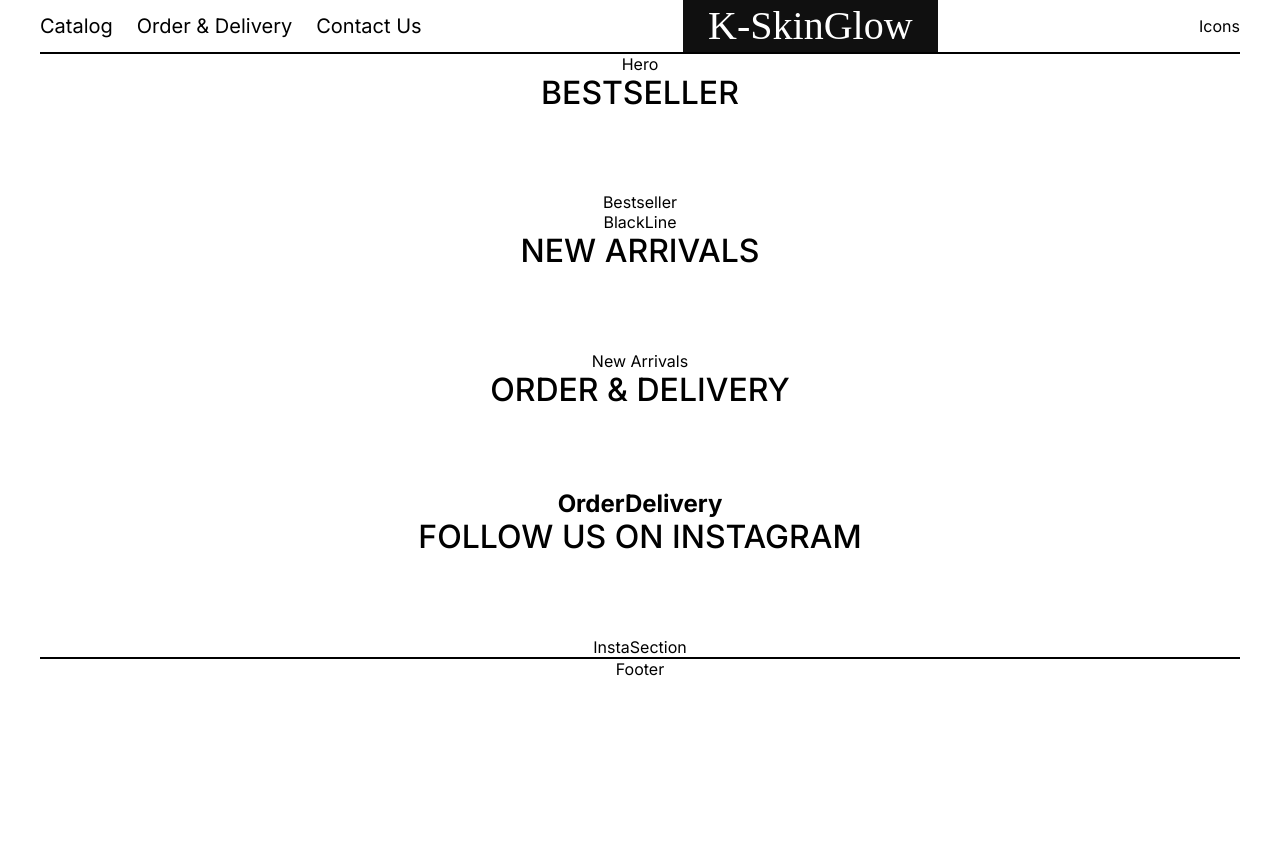
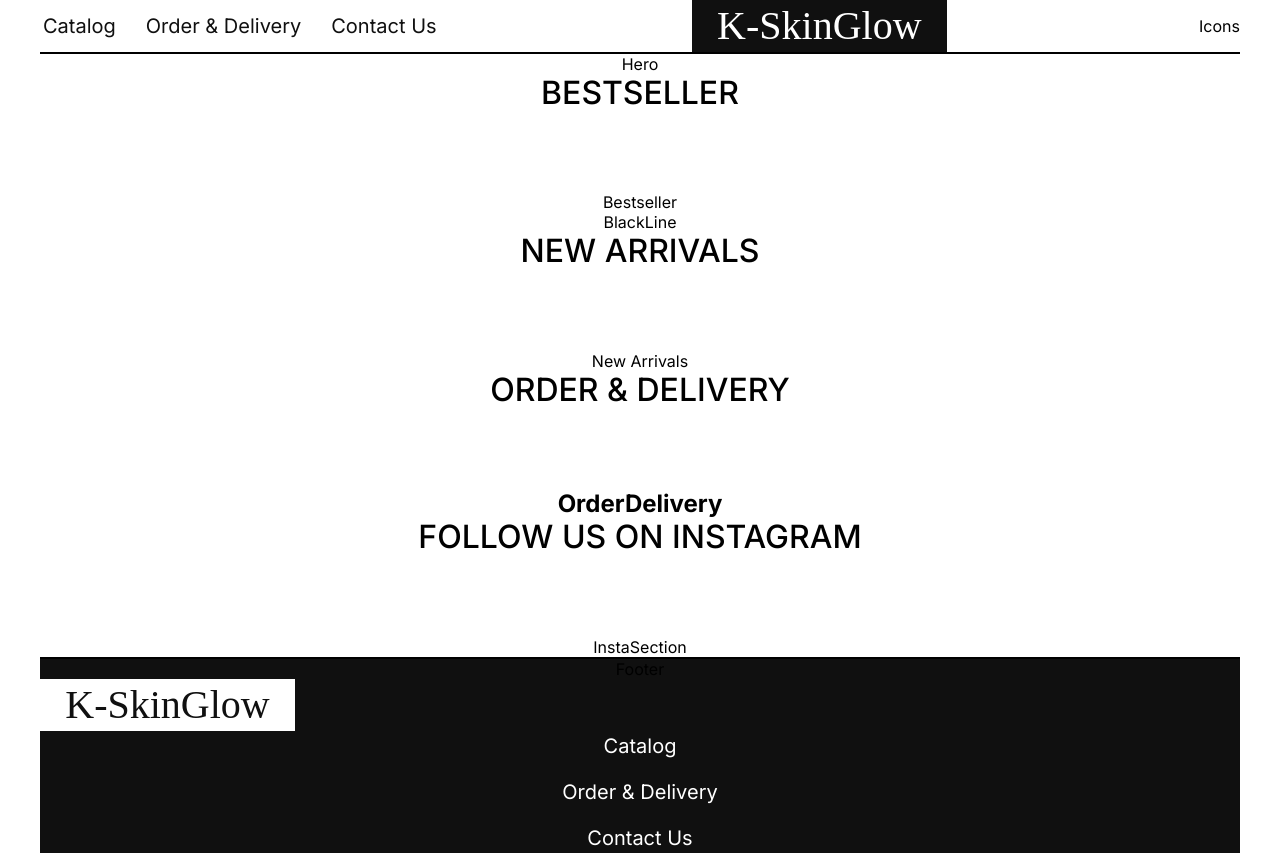
Before and after one commit to Anastasia-front/online-store-K-SkinGlow, a React (Create React App) app: page / in a window 1280 px wide. Before the commit the page ends 800 px from the top, so only its background shows below. Built offline with nearby package versions, Linux system fonts and the light colour scheme; a web font is replaced by a local one.

Commit message:
refactor: modify StyledLink component code

```diff
--- a/src/components/Footer/Footer.jsx
+++ b/src/components/Footer/Footer.jsx
@@ -1,11 +1,12 @@
-// import { Logo } from '../ReusableComponents';
+import { Logo, NavigationLink } from '../ReusableComponents';
 import { FooterContainer } from './Footer.styled';
 
 export function Footer() {
 	return (
-		<FooterContainer id="contact">
+		<FooterContainer id="contact" style={{ backgroundColor: 'var(--color-black)' }}>
 			Footer
-			{/* <Logo color="var(--color-black)" $bgcolor="var(--color-white)" /> */}
+			<Logo color="var(--color-black)" $bgcolor="var(--color-white)" />
+			<NavigationLink color="var(--color-white)" direction="column" />
 		</FooterContainer>
 	);
 }
--- a/src/components/Header/Header.jsx
+++ b/src/components/Header/Header.jsx
@@ -4,7 +4,7 @@ import { HeaderContainer } from './Header.styled';
 export function Header() {
 	return (
 		<HeaderContainer>
-			<NavigationLink />
+			<NavigationLink color="var(--color-black)" direction="row" />
 			<Logo color="var(--color-white)" $bgcolor="var(--color-black)" />
 			<div>Icons</div>
 		</HeaderContainer>
--- a/src/components/ReusableComponents/NavigationLink/NavigationLink.jsx
+++ b/src/components/ReusableComponents/NavigationLink/NavigationLink.jsx
@@ -1,6 +1,8 @@
+import PropTypes from 'prop-types';
+
 import { NavList, StyledLink } from './NavigationLink.styled';
 
-export function NavigationLink() {
+export function NavigationLink({ color, direction }) {
 	const links = [
 		{
 			text: 'Catalog',
@@ -18,13 +20,20 @@ export function NavigationLink() {
 
 	return (
 		<nav>
-			<NavList>
+			<NavList style={{ flexDirection: direction }}>
 				{links.map(({ link, text }, index) => (
 					<li key={index}>
-						<StyledLink to={link}>{text}</StyledLink>
+						<StyledLink to={link} style={{ color: color }}>
+							{text}
+						</StyledLink>
 					</li>
 				))}
 			</NavList>
 		</nav>
 	);
 }
+
+NavigationLink.propTypes = {
+	color: PropTypes.string.isRequired,
+	direction: PropTypes.string.isRequired,
+};
--- a/src/components/ReusableComponents/NavigationLink/NavigationLink.styled.js
+++ b/src/components/ReusableComponents/NavigationLink/NavigationLink.styled.js
@@ -1,13 +1,34 @@
+/* eslint-disable indent */
 import { HashLink } from 'react-router-hash-link';
 
 import { styled } from 'styled-components';
 
 export const NavList = styled.ul`
 	display: flex;
-	gap: 24px;
+	gap: ${({ style }) => (style.flexDirection === 'row' ? '24px' : '16px')};
 `;
 
 export const StyledLink = styled(HashLink)`
+	position: relative;
 	font-size: 20px;
 	line-height: 1.5;
+	padding: 3px;
+	transition: var(--animat);
+
+	&::before {
+		content: '';
+		position: absolute;
+		background-color: ${({ style }) =>
+			style.color === 'var(--color-black)' ? 'var(--color-black)' : 'var(--color-white)'};
+		width: 0;
+		height: 3px;
+		bottom: 0;
+		left: 0;
+		transition: var(--animat);
+	}
+
+	&:hover::before,
+	&:focus::before {
+		width: 100%;
+	}
 `;
```
